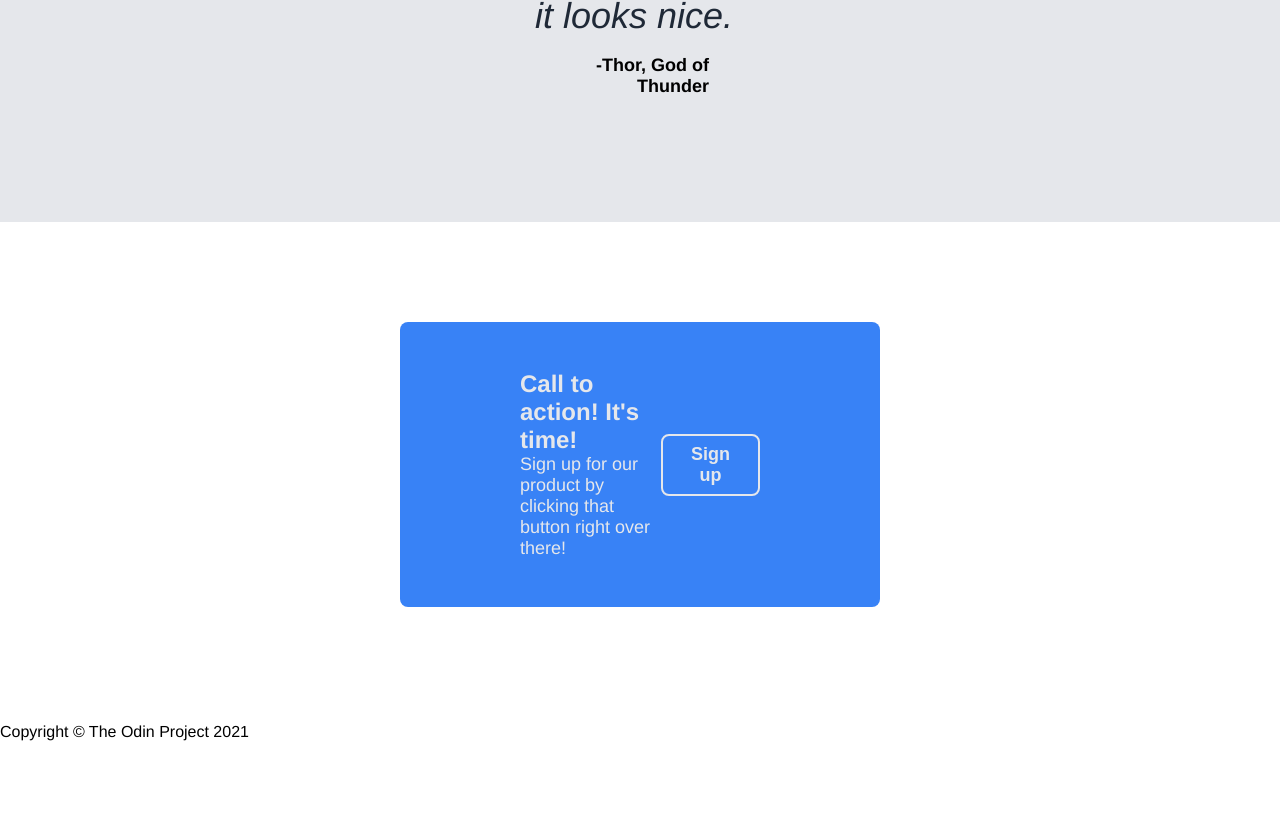
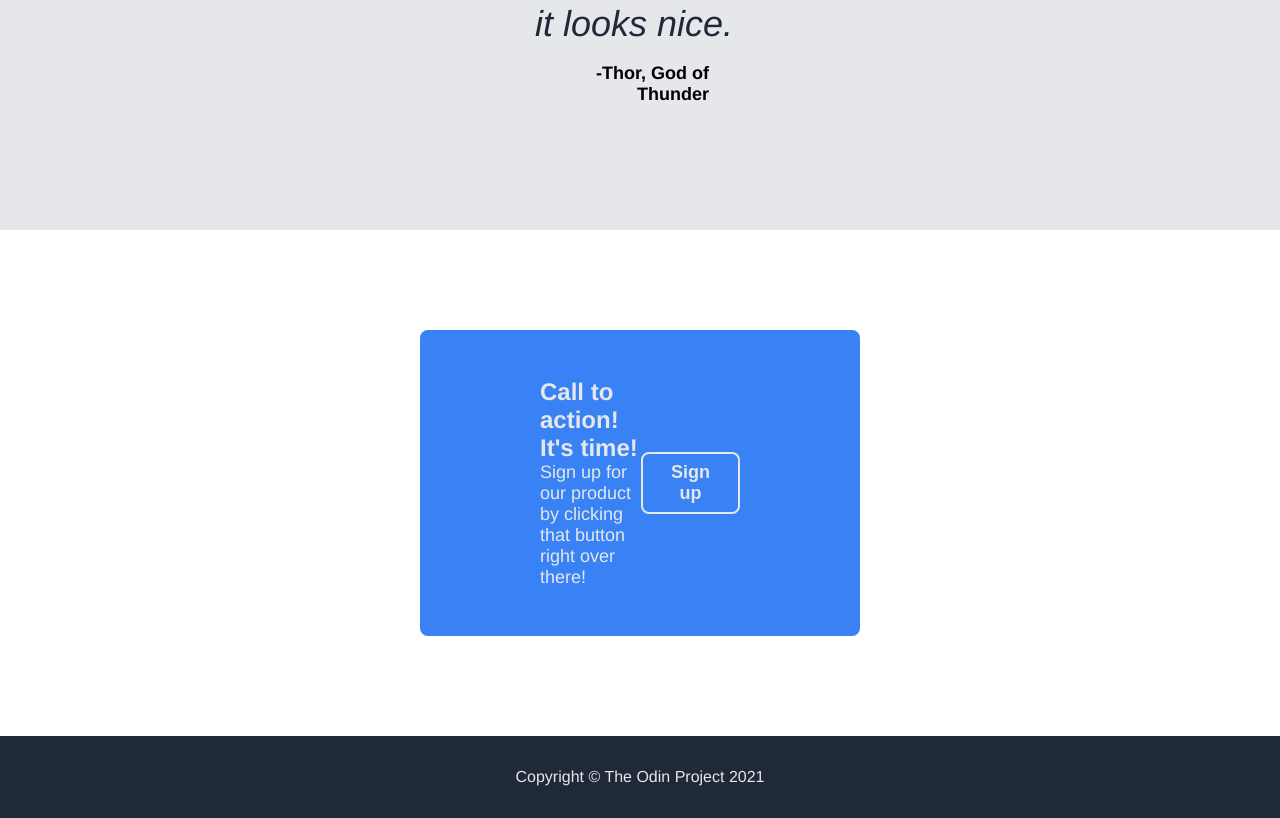
Before and after one commit to CyberTrane/landing-page, a plain HTML site: page index.html in a window 1280 px wide. Shown: the part 1794-2612 px from the top of the page. Before the commit the page ends 2551 px from the top, so only its background shows below. Drawn offline with Linux system fonts and the light colour scheme.

Commit message:
Styled the footer, centered and padding

```diff
--- a/index.html
+++ b/index.html
@@ -62,7 +62,7 @@
   </div>
 
   <div class="footer">
-    <p>Copyright &copy; The Odin Project 2021</p>
+    Copyright &copy; The Odin Project 2021
   </div>
 </body>
 </html>
--- a/styles.css
+++ b/styles.css
@@ -13,7 +13,7 @@ body {
 
 header {
     display: flex;
-    padding: 8px 300px;
+    padding: 12px 300px;
     justify-content: space-between;
     align-items: center;
 }
@@ -138,7 +138,7 @@ button {
 /* Signup Section or 4th Section */
 
 .signup-section {
-    padding: 100px 400px;
+    padding: 100px 420px;
 }
 
 .signup {
@@ -166,3 +166,14 @@ button {
     border: 2px solid #e5e7eb;
     margin-left: auto;
 }
+
+/* Footer */
+
+.footer {
+    background-color: #1f2937;
+    color:#e5e7eb;
+    padding: 32px 0;
+    display: flex;
+    justify-content: center;
+    align-items: center;
+}
```
